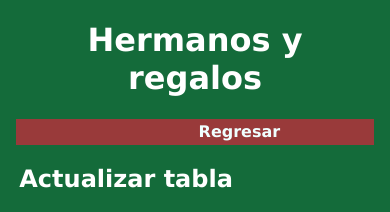
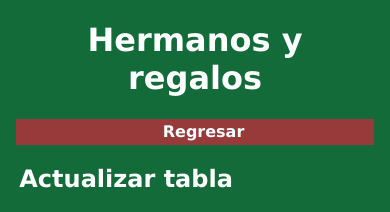
Before and after one commit to AntonioObregon/Pruebas, a plain HTML site: page edit.html in a window 390 px wide. Shown: the top 212 px of the page. Drawn offline with Linux system fonts and the light colour scheme; some packages are replaced by stand-ins of ours.

Commit message:
Update edit.html

```diff
--- a/edit.html
+++ b/edit.html
@@ -153,7 +153,7 @@ padding: 1% 0%;
 
 }
 
-.regresar > a{ margin-left:50%; text-decoration: none; color: azure; font-weight: bold; }
+.regresar > a{ margin-left:40%; text-decoration: none; color: azure; font-weight: bold; }
 </style>
 
 </head>
```
